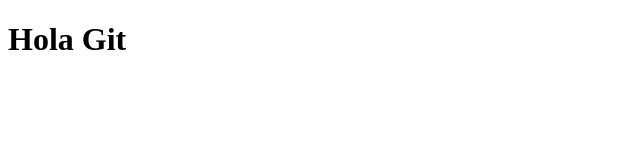
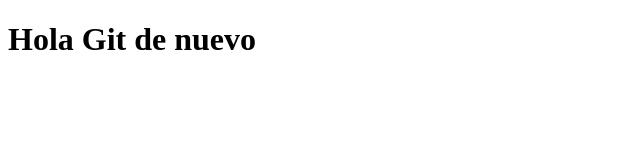
Before and after one commit to DeniHdez/sistemas-git, a plain HTML site: page index.html in a window 1280 px wide. Shown: the whole page, without its empty margins (0-640 px from the left). Drawn offline with Linux system fonts and the light colour scheme.

Commit message:
Primer comit del repositorio clonado

```diff
--- a/index.html
+++ b/index.html
@@ -6,6 +6,6 @@
     <title>Document</title>
 </head>
 <body>
-    <h1>Hola Git</h1>
+    <h1>Hola Git de nuevo</h1>
 </body>
 </html>
```
